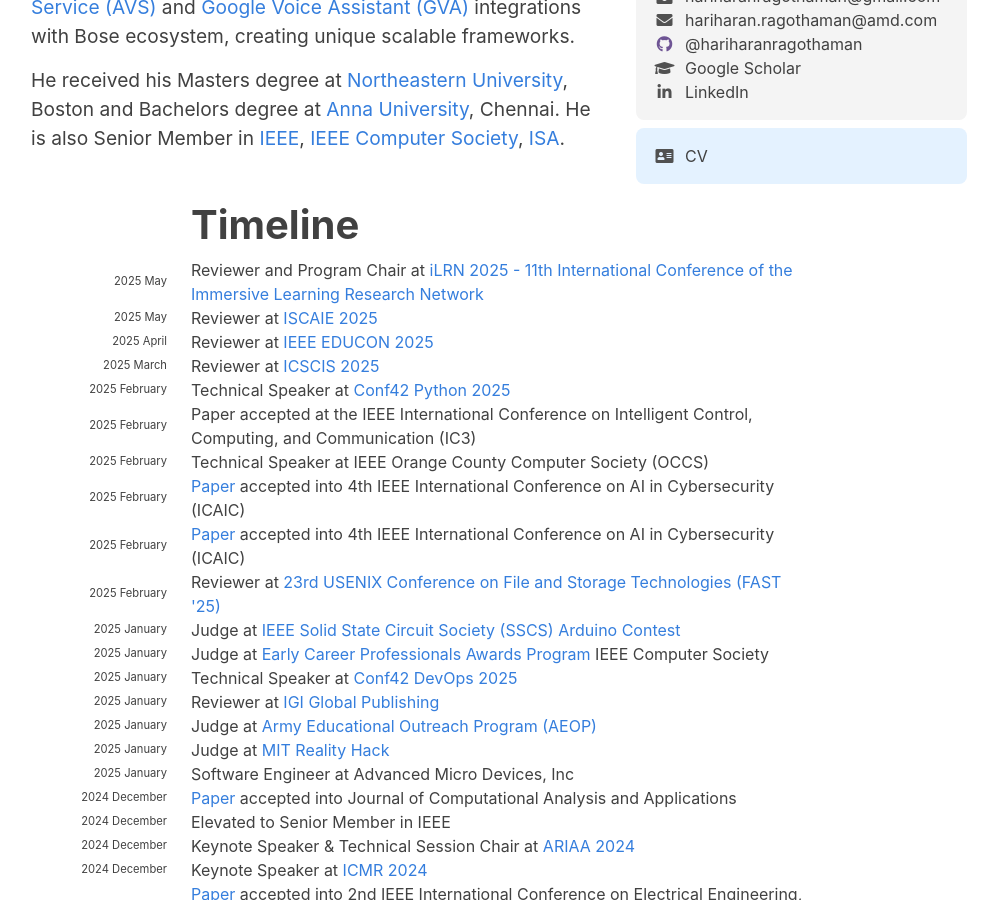
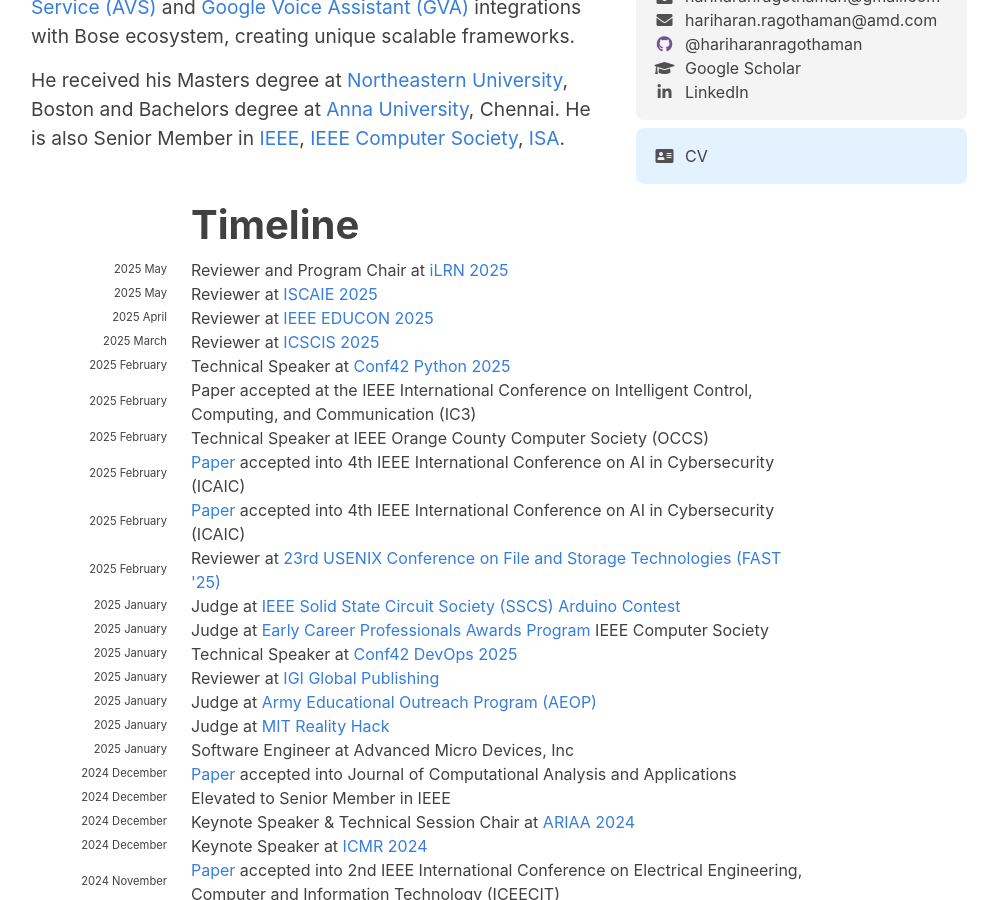
Before and after one commit to hariharanragothaman/hariharanragothaman.github.io, a Jekyll site: the page built from index.md, in a window 1280 px wide and 900 px high, scrolled down 628 px. Shown: the whole window, without its empty margins (141-1139 px from the left). Built offline with Jekyll 4.4.1, drawn with Linux system fonts in a browser that asks for light colours; nearby versions of some CDN libraries; some web fonts are replaced.

Commit message:
Polishes and Updates

```diff
--- a/_data/news.yaml
+++ b/_data/news.yaml
@@ -5,7 +5,7 @@
 #-------------------------------------------- June  ------------------------------------------------------------------------------------------------------------------------------------------------------
 - year: 2025
   year-extra: May
-  description: Reviewer and Program Chair at <a href="https://www.immersivelrn.org/ilrn2025/organizing-committee/">iLRN 2025 - 11th International Conference of the Immersive Learning Research Network</a>
+  description: Reviewer and Program Chair at <a href="https://www.immersivelrn.org/ilrn2025/organizing-committee/">iLRN 2025</a>
 
 #-------------------------------------------- May  ------------------------------------------------------------------------------------------------------------------------------------------------------
 - year: 2025
```
